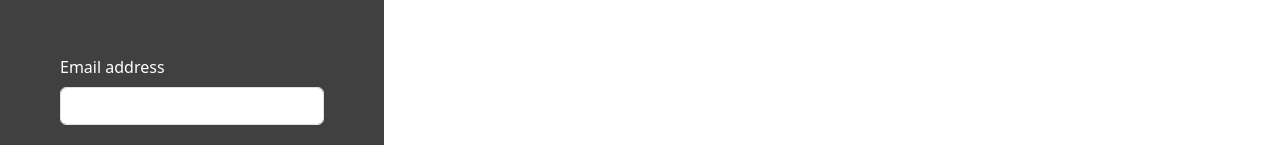
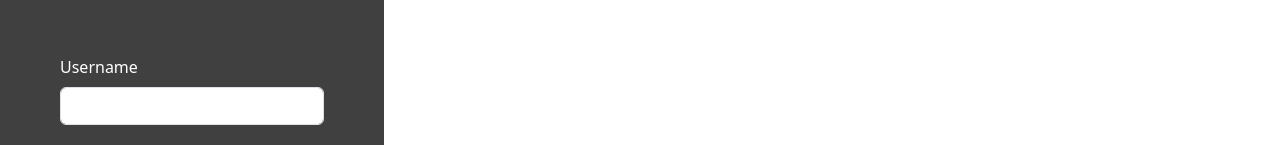
Before and after one commit to kirschg/-telfut-r, a React (Create React App) app: page /Login in a window 1280 px wide. Shown: the part 243-388 px from the top of the page. Built offline with nearby package versions, Linux system fonts and the light colour scheme.

Commit message:
Update Login.jsx

```diff
--- a/src/Pages/Login.jsx
+++ b/src/Pages/Login.jsx
@@ -40,7 +40,7 @@ Token = token
         <h1>Login</h1>
         <form className="Form" action={login}>
           <div className="mb-3">
-            <label htmlFor="usernameInput" className="form-label">Email address</label>
+            <label htmlFor="usernameInput" className="form-label">Username</label>
             <input type="text" name="username" className="form-control" id="usernameInput" aria-describedby="emailHelp" />
           </div>
           <div className="mb-3">
```
